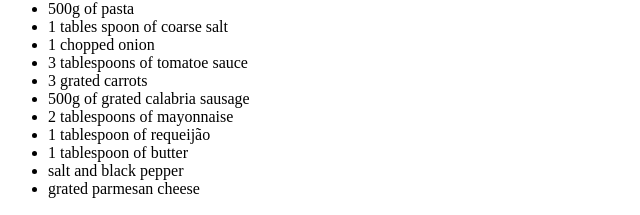
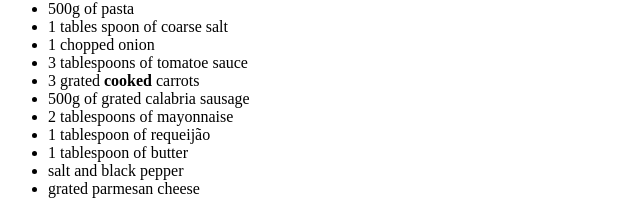
Before and after one commit to JohnGCT/odin-recipes, a plain HTML site: page recipes/carrot_fusili.html in a window 1280 px wide. Shown: the part 1039-1254 px from the top of the page, 0-640 px from the left. Drawn offline with Linux system fonts and the light colour scheme.

Commit message:
Fix carrot_fusilli carrot ingredient

```diff
--- a/recipes/carrot_fusili.html
+++ b/recipes/carrot_fusili.html
@@ -15,7 +15,7 @@
             <li>1 tables spoon of coarse salt</li>
             <li>1 chopped onion</li>
             <li>3 tablespoons of tomatoe sauce</li>
-            <li>3 grated carrots</li>
+            <li>3 grated <strong>cooked</strong> carrots</li>
             <li>500g of grated calabria sausage</li>
             <li>2 tablespoons of mayonnaise</li>
             <li>1 tablespoon of requeijão</li>
```
